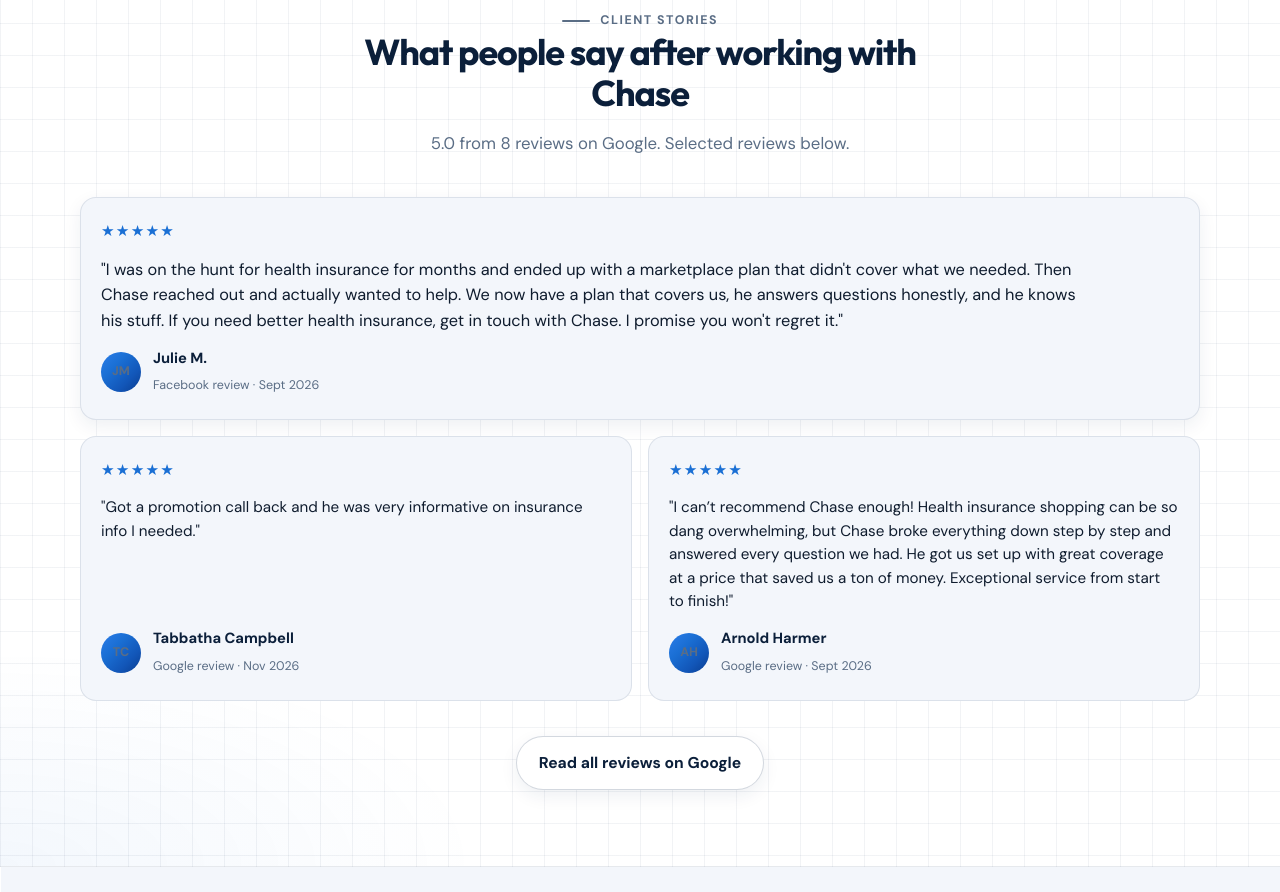
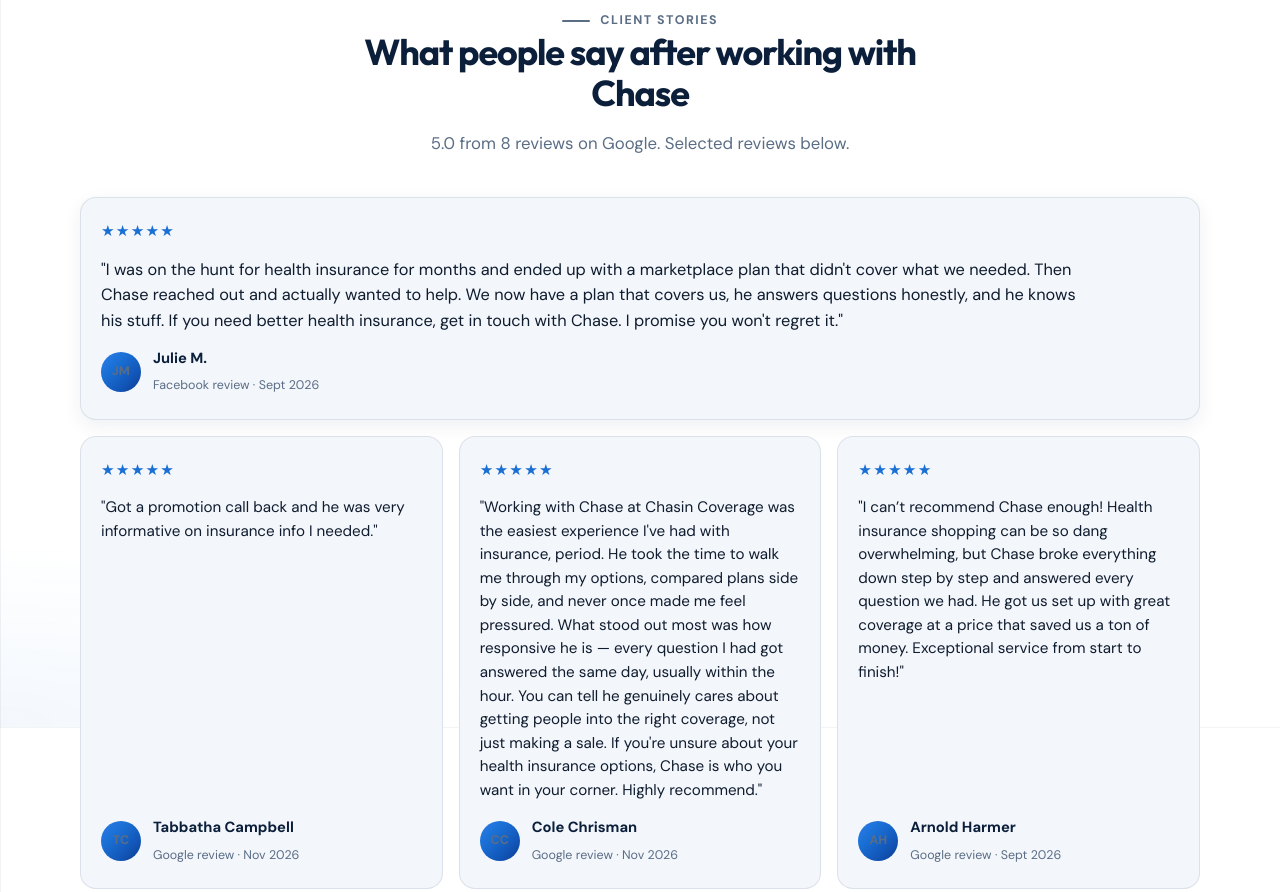
Before and after one commit to chases2k/chasin-coverage-website, a plain HTML site: page index.html in a window 1280 px wide. Shown: the part 2736-3628 px from the top of the page. Drawn offline with Linux system fonts and the light colour scheme.

Commit message:
Site fix (Lana): add Cole Chrisman Google review card
Co-authored-by: OpenBot <335604065+openbotgit[bot]@users.noreply.github.com>

```diff
--- a/index.html
+++ b/index.html
@@ -599,7 +599,7 @@
             <h2>What people say after working with Chase</h2>
             <p>5.0 from 8 reviews on Google. Selected reviews below.</p>
           </header>
-          <div class="review-grid review-grid-4">
+          <div class="review-grid">
             <article class="review-card review-card-featured reveal js-spot">
               <div class="stars" aria-label="5 stars">★★★★★</div>
               <p class="review-text">
@@ -627,6 +627,19 @@
               </div>
             </article>
             <article class="review-card reveal reveal-delay-2 js-spot">
+              <div class="stars" aria-label="5 stars">★★★★★</div>
+              <p class="review-text">
+                "Working with Chase at Chasin Coverage was the easiest experience I've had with insurance, period. He took the time to walk me through my options, compared plans side by side, and never once made me feel pressured. What stood out most was how responsive he is — every question I had got answered the same day, usually within the hour. You can tell he genuinely cares about getting people into the right coverage, not just making a sale. If you're unsure about your health insurance options, Chase is who you want in your corner. Highly recommend."
+              </p>
+              <div class="review-meta">
+                <span class="review-avatar" aria-hidden="true">CC</span>
+                <div>
+                  <strong>Cole Chrisman</strong>
+                  <span>Google review · Nov 2026</span>
+                </div>
+              </div>
+            </article>
+            <article class="review-card reveal reveal-delay-3 js-spot">
               <div class="stars" aria-label="5 stars">★★★★★</div>
               <p class="review-text">
                 "I can’t recommend Chase enough! Health insurance shopping can be so dang overwhelming, but Chase broke everything down step by step and answered every question we had. He got us set up with great coverage at a price that saved us a ton of money. Exceptional service from start to finish!"
```
